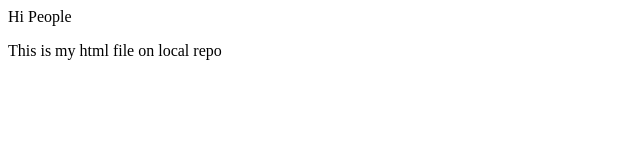
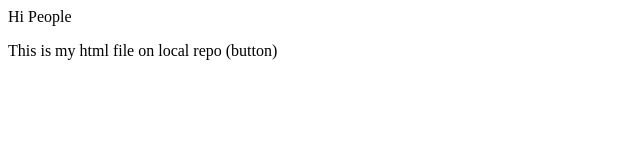
Before and after one commit to Hardik-Singh-Coding/Local-Repo, a plain HTML site: page index.html in a window 1280 px wide. Shown: the full height of the page, 0-640 px from the left. Drawn offline with Linux system fonts and the light colour scheme.

```diff
--- a/index.html
+++ b/index.html
@@ -1,2 +1,2 @@
 <p>Hi People</p>
-<p>This is my html file on local repo</p>
+<p>This is my html file on local repo (button)</p>
```
